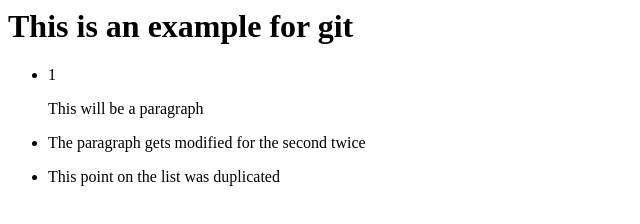
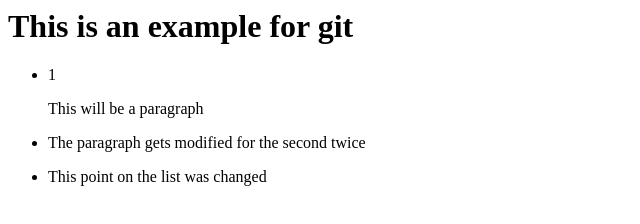
Before and after one commit to AcheZC/First, a plain HTML site: page Index.html in a window 1280 px wide. Shown: the full height of the page, 0-640 px from the left. Drawn offline with Linux system fonts and the light colour scheme.

Commit message:
The word was changed

```diff
--- a/Index.html
+++ b/Index.html
@@ -19,7 +19,7 @@
             <p>The paragraph gets modified for the second twice</p>
         </li>
         <li>
-            <p>This point on the list was duplicated</p>
+            <p>This point on the list was changed</p>
         </li>
     </ul>
     <div></div>
```
